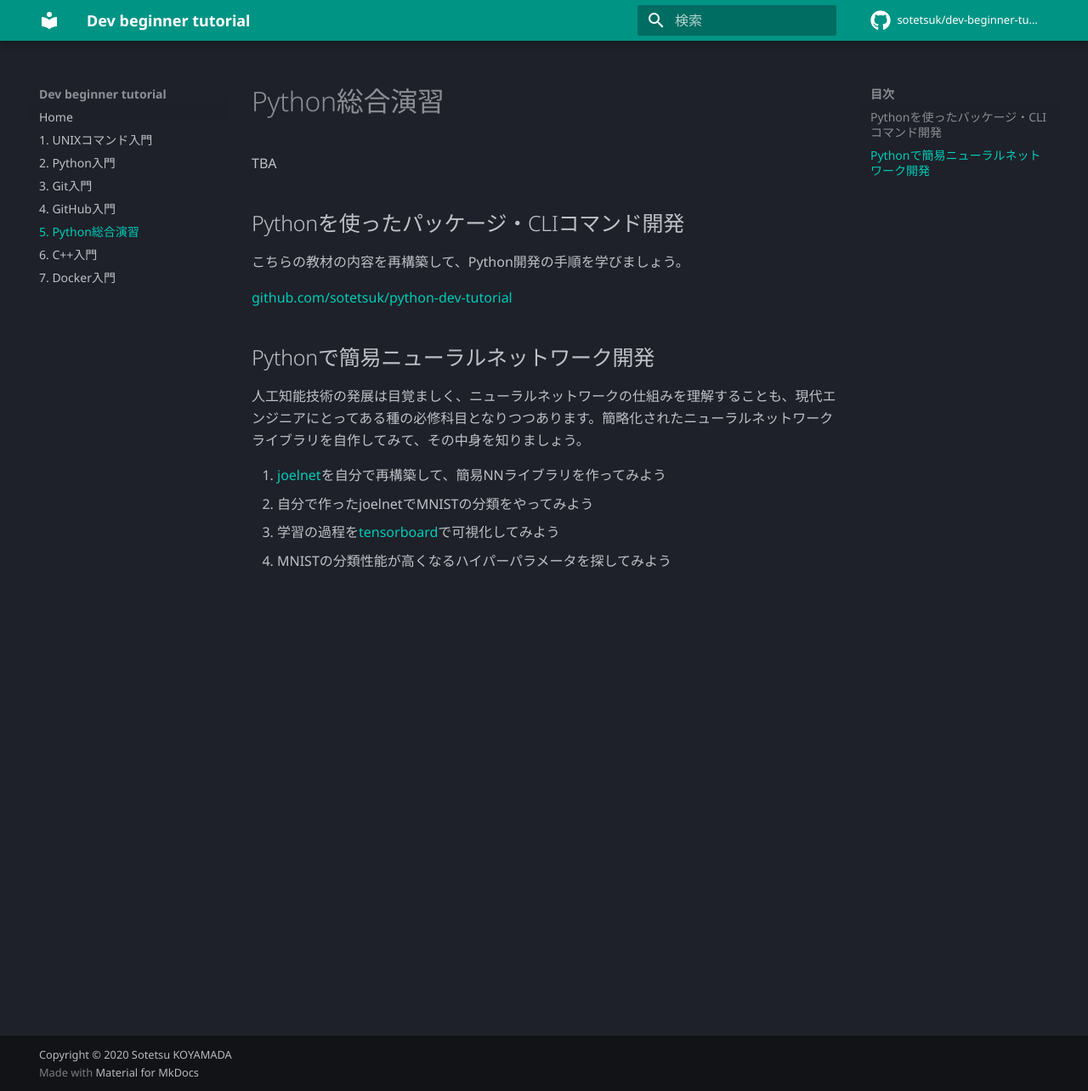
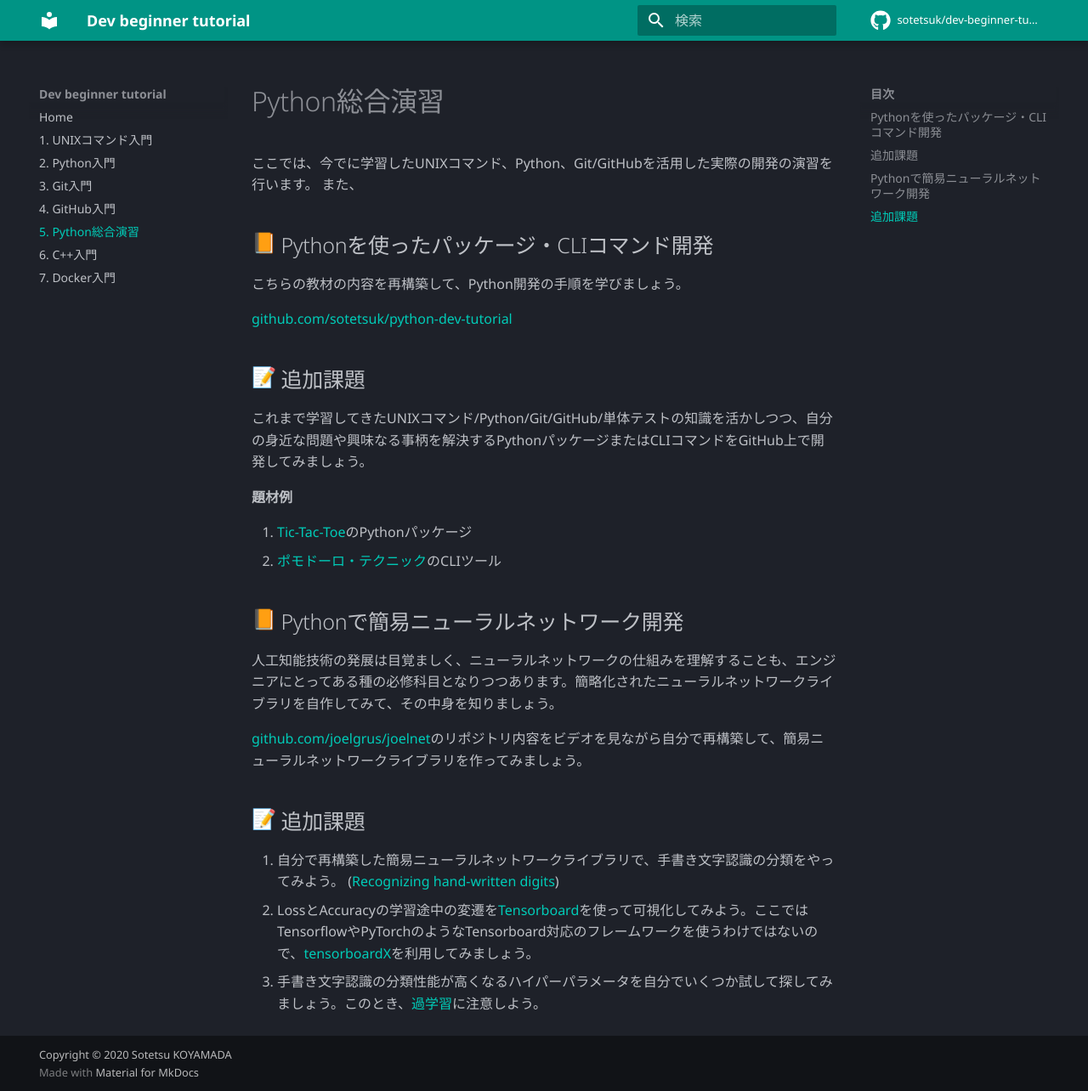
Before and after one commit to sotetsuk/dev-beginner-tutorial, an MkDocs documentation site: the page built from docs/python_practice.md, in a window 1280 px wide and 1284 px high. Shown: the whole window at 85% size. Built offline with MkDocs 1.6.1 and Material for MkDocs 9.7.7, drawn with Linux system fonts in a browser that asks for light colours; emoji names are drawn with the system emoji font; comment, search, counter and statistics services are not loaded.

Commit message:
docs: fill python practice (#18)

```diff
--- a/docs/python_practice.md
+++ b/docs/python_practice.md
@@ -1,18 +1,31 @@
 # Python総合演習
-TBA
+ここでは、今でに学習したUNIXコマンド、Python、Git/GitHubを活用した実際の開発の演習を行います。
+また、
 
-## Pythonを使ったパッケージ・CLIコマンド開発
+## :orange_book:  Pythonを使ったパッケージ・CLIコマンド開発
 
 こちらの教材の内容を再構築して、Python開発の手順を学びましょう。
 
 [github.com/sotetsuk/python-dev-tutorial](https://github.com/sotetsuk/python-dev-tutorial)
 
 
-## Pythonで簡易ニューラルネットワーク開発
-人工知能技術の発展は目覚ましく、ニューラルネットワークの仕組みを理解することも、現代エンジニアにとってある種の必修科目となりつつあります。簡略化されたニューラルネットワークライブラリを自作してみて、その中身を知りましょう。
+## :pencil:  追加課題
+
+これまで学習してきたUNIXコマンド/Python/Git/GitHub/単体テストの知識を活かしつつ、自分の身近な問題や興味なる事柄を解決するPythonパッケージまたはCLIコマンドをGitHub上で開発してみましょう。
+
+**題材例**
+
+1. [Tic-Tac-Toe](https://ja.wikipedia.org/wiki/%E4%B8%89%E7%9B%AE%E4%B8%A6%E3%81%B9)のPythonパッケージ
+2. [ポモドーロ・テクニック](https://ja.wikipedia.org/wiki/%E3%83%9D%E3%83%A2%E3%83%89%E3%83%BC%E3%83%AD%E3%83%BB%E3%83%86%E3%82%AF%E3%83%8B%E3%83%83%E3%82%AF)のCLIツール
 
 
-1. [joelnet](https://github.com/joelgrus/joelnet)を自分で再構築して、簡易NNライブラリを作ってみよう
-2. 自分で作ったjoelnetでMNISTの分類をやってみよう
-3. 学習の過程を[tensorboard](https://www.tensorflow.org/tensorboard?hl=ja)で可視化してみよう
-4. MNISTの分類性能が高くなるハイパーパラメータを探してみよう
+## :orange_book:  Pythonで簡易ニューラルネットワーク開発
+人工知能技術の発展は目覚ましく、ニューラルネットワークの仕組みを理解することも、エンジニアにとってある種の必修科目となりつつあります。簡略化されたニューラルネットワークライブラリを自作してみて、その中身を知りましょう。
+
+
+[github.com/joelgrus/joelnet](https://github.com/joelgrus/joelnet)のリポジトリ内容をビデオを見ながら自分で再構築して、簡易ニューラルネットワークライブラリを作ってみましょう。
+
+## :pencil:  追加課題
+2. 自分で再構築した簡易ニューラルネットワークライブラリで、手書き文字認識の分類をやってみよう。 ([Recognizing hand-written digits](https://scikit-learn.org/stable/auto_examples/classification/plot_digits_classification.html))
+3. LossとAccuracyの学習途中の変遷を[Tensorboard](https://www.tensorflow.org/tensorboard?hl=ja)を使って可視化してみよう。ここではTensorflowやPyTorchのようなTensorboard対応のフレームワークを使うわけではないので、[tensorboardX](https://github.com/lanpa/tensorboardX)を利用してみましょう。
+4. 手書き文字認識の分類性能が高くなるハイパーパラメータを自分でいくつか試して探してみましょう。このとき、[過学習](https://www.tensorflow.org/tutorials/keras/overfit_and_underfit?hl=ja)に注意しよう。
```
